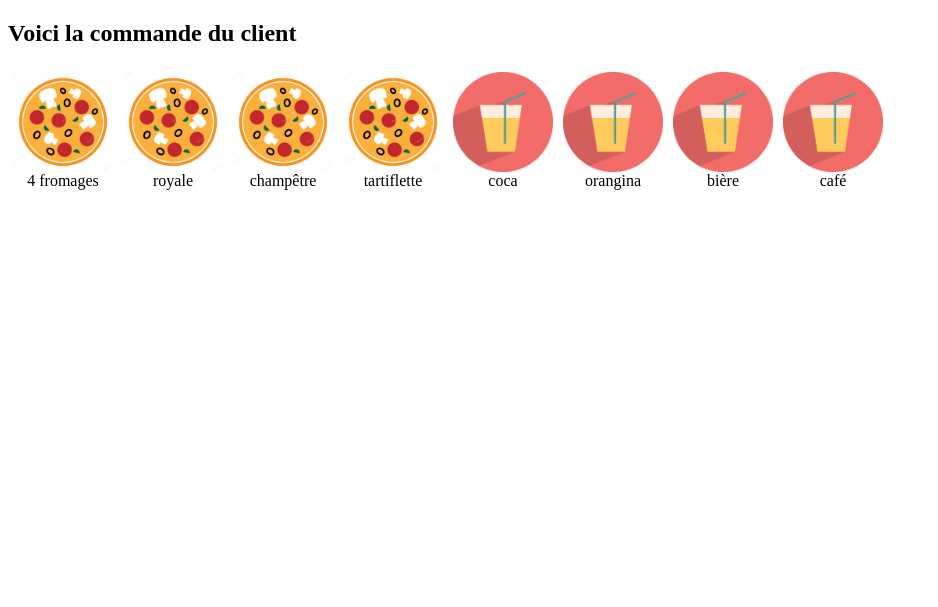
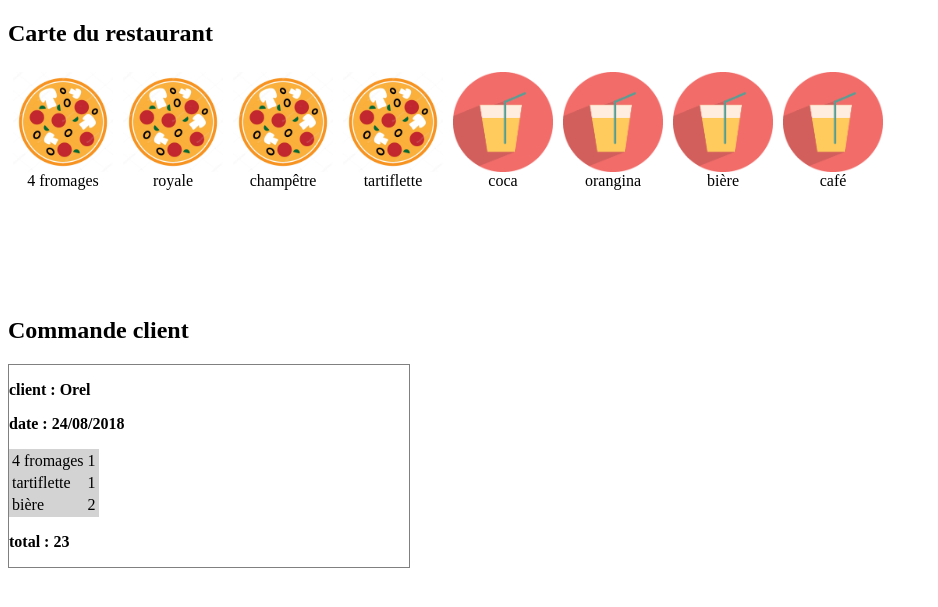
Before and after one commit to SimplonAuch2/objets, a PHP site: page / in a window 1280 px wide. Shown: the top 607 px of the page, without its empty margins (0-938 px from the left). Run offline with PHP 8.4, Linux system fonts and the light colour scheme.

Commit message:
optim commande & misc

```diff
--- a/pizza/Boisson.class.php
+++ b/pizza/Boisson.class.php
@@ -2,11 +2,8 @@
 
 
 
-class Boisson
+class Boisson extends Produit
 {
-
-	private $nom = '';
-	private $prix = 0;
 	private $contenance = 0;
 
 
@@ -17,9 +14,4 @@ class Boisson
 		$this->contenance = $contenance;
 	}
 
-	public function html()
-	{
-		echo '<div class="' . get_class($this) . '">'  . $this->nom . '</div>';
-	}
-
 }
--- /dev/null
+++ b/pizza/Commande.class.php
@@ -0,0 +1,71 @@
+<?php
+
+
+class Commande
+{
+
+	private $client = '';
+	private $date;
+	private $produits = [];
+	private $regle = false;		// commande réglée
+
+
+
+	public function __construct( $client )
+	{
+		$this->client = $client;
+		$this->date = time();
+	}
+
+
+	/*
+		Ajouter un produit à la commande
+	*/
+	public function ajouter( $produit, $quantite )
+	{
+		$ligne_commande = [
+			'prod' => $produit,
+			'qt' => $quantite
+		];
+
+		$this->produits[] =  $ligne_commande;
+	}
+
+
+	/*
+		calculer le prix total
+	*/
+	private function prixTotal()
+	{
+		$total = 0;
+
+		foreach( $this->produits as $p )
+		{
+			$total += $p['prod']->prix * $p['qt'];
+		}
+		return $total;
+	}
+
+
+	/*
+		Génération HTML de la facture
+	*/
+	public function generer_facture()
+	{
+		echo '<div class="commande">';
+		echo '<p>client : ' . $this->client . '</p>';
+		echo '<p>date : ' . date('d/m/Y', $this->date) . '</p>';
+
+		echo '<table>';
+
+		foreach( $this->produits as $p )
+		{
+			echo '<tr><td>' . $p['prod']->nom . '</td><td>' . $p['qt'] . '</td></tr>';
+		}
+
+		echo '</table>';
+		echo '<p>total : ' . $this->prixTotal() . '</p>';
+		echo '</div>';
+	}
+
+}
--- a/pizza/Pizza.class.php
+++ b/pizza/Pizza.class.php
@@ -2,14 +2,12 @@
 
 
 
-class Pizza
+class Pizza extends Produit
 {
 
-	private $nom = '';
 	private $base = '';		// tomate ou crème fraiche
 	private $pate = '';		// épaisseur de la pâte
-	private $prix = 0;
-	private $etat = '';		// états : 'fabrication', 'prête', 'livrée'
+
 	private $ingredients = [];
 
 
@@ -29,16 +27,9 @@ class Pizza
 		$this->etat = 'prête';
 	}
 
-
-	public function livraison()
+	public function livrer()
 	{
-		$this->etat = 'prête';
-	}
-
-
-	public function html()
-	{
-		echo '<div class="' . get_class($this) . '">'  . $this->nom . '</div>';
+		$this->etat = 'livrée';
 	}
 
 }
--- /dev/null
+++ b/pizza/Produit.class.php
@@ -0,0 +1,19 @@
+<?php
+
+
+
+class Produit
+{
+
+	public $nom = '';
+	private $etat = '';		// états : 'fabrication', 'prête', 'livrée'
+
+
+
+
+	public function html()
+	{
+		echo '<div class="' . get_class($this) . '">'  . $this->nom . '</div>';
+	}
+
+}
--- a/pizza/index.php
+++ b/pizza/index.php
@@ -1,29 +1,40 @@
 <?php
-
 ini_set('display_errors', 1);
 
 require 'carte.inc.php';
 
+require 'Produit.class.php';
 require 'Pizza.class.php';
 require 'Boisson.class.php';
+require 'Commande.class.php';
 
 
 
-// Le client achète UNE pizza, et UNE boisson de chaque type, quel gourmand !
+/*
+	La carte du resto est constituée d'un produit de chaque
+*/
 
-$commande = [];
+$carte = [];
 
 foreach( $pizzas as $p )
 {
-	$commande[] = new Pizza( $p[0], $p[1], $p[2], $p[3] );
+	$carte[] = new Pizza( $p[0], $p[1], $p[2], $p[3] );
 }
 
 foreach( $boissons as $p )
 {
-	$commande[] = new Boisson( $p[0], $p[1], $p[2] );
+	$carte[] = new Boisson( $p[0], $p[1], $p[2] );
 }
 
+/*
+	Une commande client
+*/
 
+$commande = new Commande('Orel');
+
+$commande->ajouter( new Pizza("4 fromages","tomate",9,"fine"), 1 );
+$commande->ajouter( new Pizza("tartiflette","crème fraiche",9,"épaisse"), 1 );
+$commande->ajouter( new Boisson("bière",2.5,25), 2 );
 
 
 
@@ -34,16 +45,26 @@ foreach( $boissons as $p )
 	<link rel="stylesheet" type="text/css" href="style.css">
 </head>
 <body>
-	<h2>Voici la commande du client</h2>
+	<h2>Carte du restaurant</h2>
 
-	<table>
-		<?php foreach($commande as $c): ?>
+	<?php
+
+		foreach($carte as $c)
+		{
+			echo $c->html();
+		}
+
+	?>
 
 
-			<?= $c->html() ?>
 
-		<?php endforeach; ?>
-	</table>
+	<h2>Commande client</h2>
+
+	<?php
+		$commande->generer_facture();
+
+	?>
+
 
 </body>
 </html>
--- a/pizza/style.css
+++ b/pizza/style.css
@@ -1,5 +1,6 @@
 
-div {
+
+.Pizza {
 	display: inline-block;
 	width: 100px;
 	height: 120px;
@@ -9,13 +10,32 @@ div {
 	padding-top: 100px;
 	margin: 5px;
 	text-align: center;
-}
-
-.Pizza {
 	background-image: url(pizza.jpg);
 }
 
 
 .Boisson {
+	display: inline-block;
+	width: 100px;
+	height: 120px;
+	background: url(pizza.jpg);
+	background-repeat: no-repeat;
+	background-size: contain;
+	padding-top: 100px;
+	margin: 5px;
+	text-align: center;
 	background-image: url(boisson.png);
 }
+
+.commande {
+	width: 400px;
+	border: 1px grey solid;
+}
+
+.commande p {
+	font-weight: bold;
+}
+
+.commande table {
+	background-color: lightGrey;
+}
```
Also changed, not shown: README.md.
